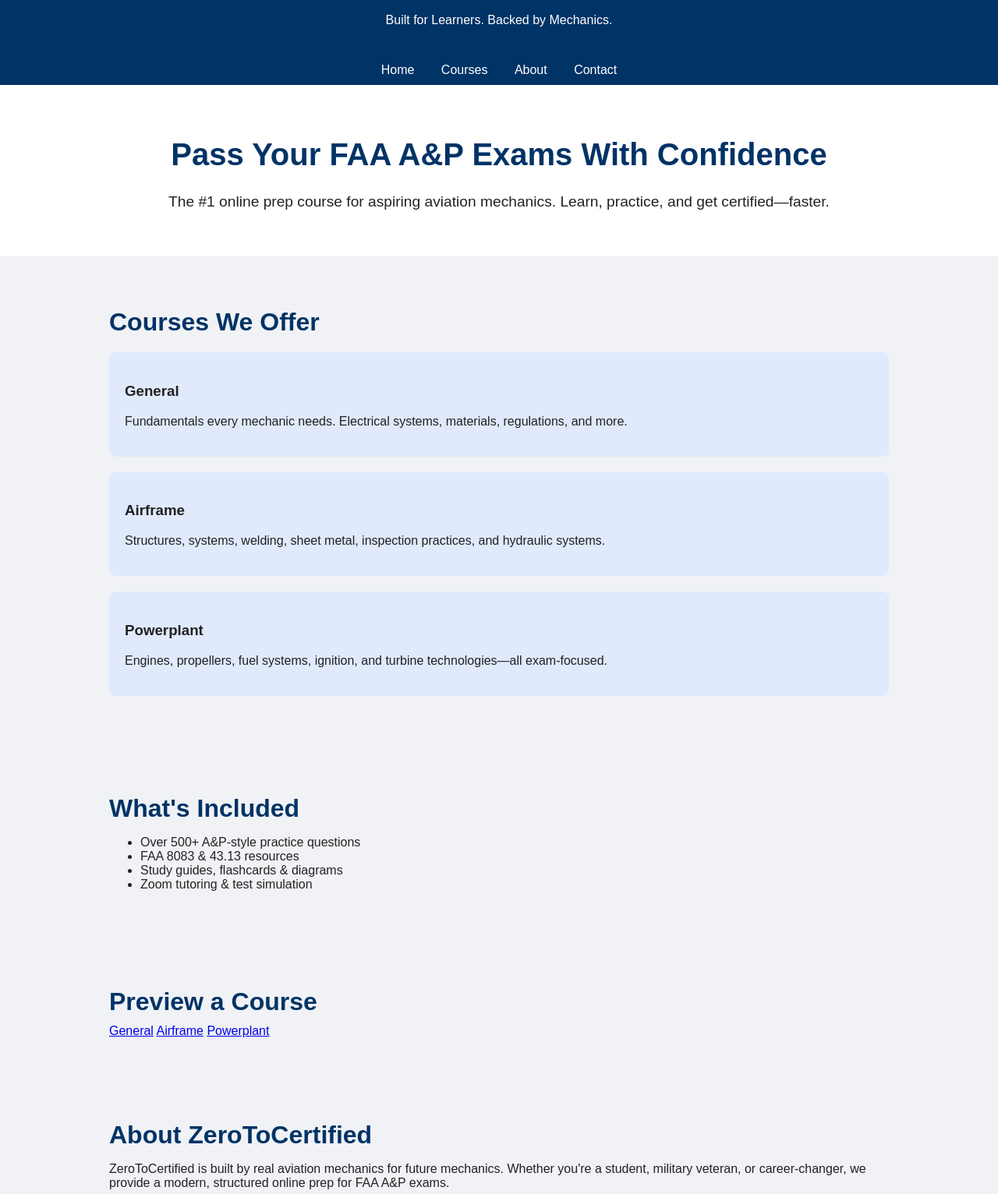
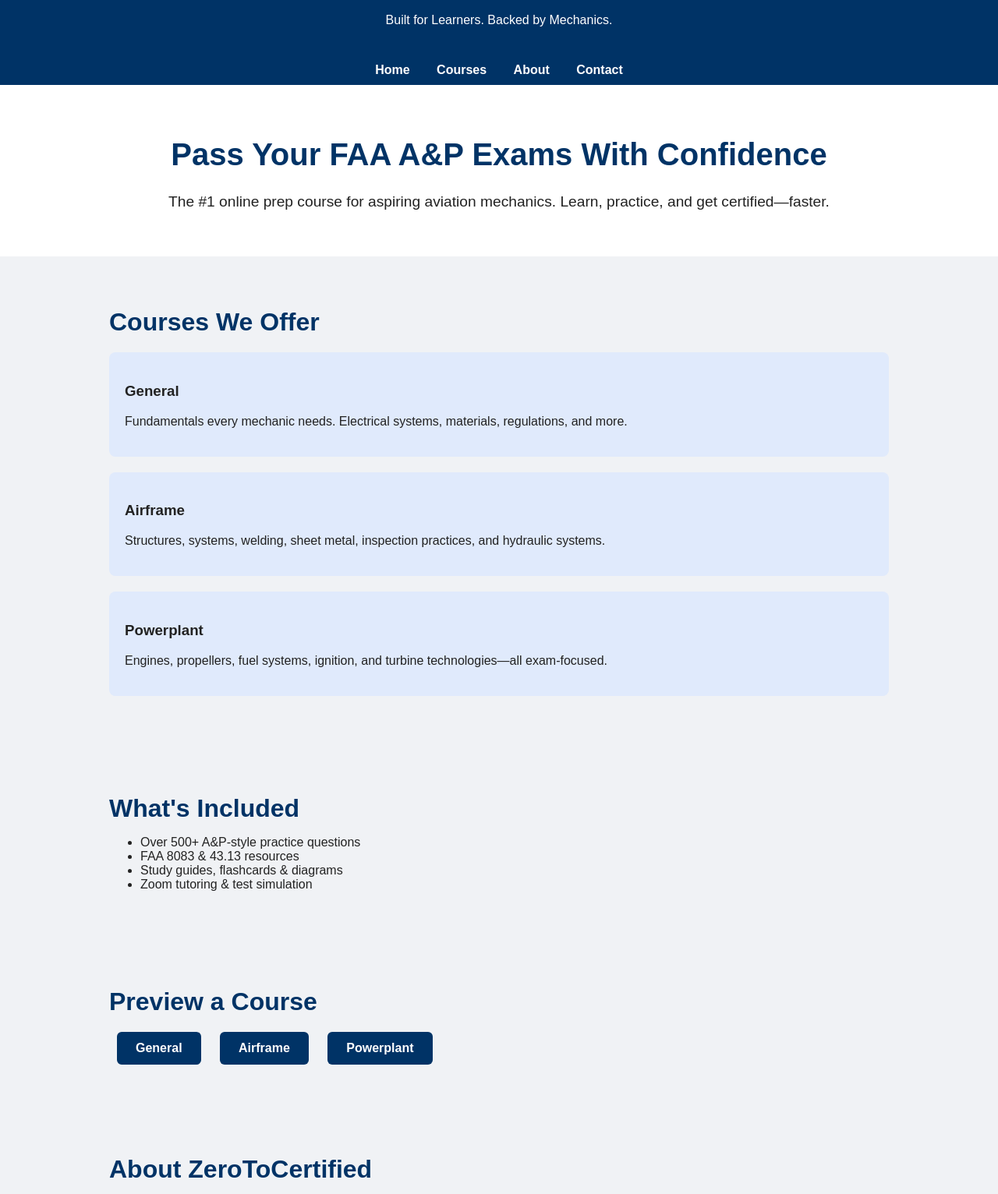
Before and after one commit to skrause01/aviation-site, a plain HTML site: page index.html in a window 1280 px wide. Shown: the part 323-1855 px from the top of the page at 78% size. Drawn offline with Linux system fonts and the light colour scheme.

Commit message:
Update index.html

```diff
--- a/index.html
+++ b/index.html
@@ -31,6 +31,20 @@
     .hero p {
       font-size: 1.2em;
     }
+    nav {
+      background-color: #003366;
+      padding: 10px;
+      text-align: center;
+    }
+    nav a {
+      color: white;
+      margin: 0 15px;
+      text-decoration: none;
+      font-weight: bold;
+    }
+    nav a:hover {
+      text-decoration: underline;
+    }
     .section {
       padding: 40px 20px;
       max-width: 1000px;
@@ -47,6 +61,20 @@
       margin: 20px 0;
       border-radius: 8px;
     }
+    .button-group a {
+      display: inline-block;
+      background-color: #003366;
+      color: white;
+      padding: 12px 24px;
+      margin: 10px;
+      border-radius: 6px;
+      text-decoration: none;
+      font-weight: bold;
+      transition: background 0.3s;
+    }
+    .button-group a:hover {
+      background-color: #0055a5;
+    }
     footer {
       background-color: #003366;
       color: white;
@@ -62,12 +90,14 @@
     <h1 style="display: none;">ZeroToCertified</h1>
     <p>Built for Learners. Backed by Mechanics.</p>
   </header>
-  <nav style="background-color: #003366; padding: 10px; text-align: center;">
-  <a href="index.html" style="color: white; margin: 0 15px; text-decoration: none;">Home</a>
-  <a href="#courses" style="color: white; margin: 0 15px; text-decoration: none;">Courses</a>
-  <a href="#about" style="color: white; margin: 0 15px; text-decoration: none;">About</a>
-  <a href="#contact" style="color: white; margin: 0 15px; text-decoration: none;">Contact</a>
+
+  <nav>
+    <a href="index.html">Home</a>
+    <a href="#courses">Courses</a>
+    <a href="#about">About</a>
+    <a href="#contact">Contact</a>
   </nav>
+
   <div class="hero">
     <h1>Pass Your FAA A&P Exams With Confidence</h1>
     <p>The #1 online prep course for aspiring aviation mechanics. Learn, practice, and get certified—faster.</p>
@@ -101,12 +131,15 @@
       <li>Zoom tutoring & test simulation</li>
     </ul>
   </div>
+
   <!-- Course Preview Buttons -->
   <div class="section" id="courses">
     <h2>Preview a Course</h2>
-  <a href="https://zerotocertified.moodlecloud.com/course/view.php?id=1" target="_blank" style="...">General</a>
-  <a href="https://zerotocertified.moodlecloud.com/course/view.php?id=2" target="_blank" style="...">Airframe</a>
-  <a href="https://zerotocertified.moodlecloud.com/course/view.php?id=3" target="_blank" style="...">Powerplant</a>
+    <div class="button-group">
+      <a href="https://zerotocertified.moodlecloud.com/course/view.php?id=1" target="_blank">General</a>
+      <a href="https://zerotocertified.moodlecloud.com/course/view.php?id=2" target="_blank">Airframe</a>
+      <a href="https://zerotocertified.moodlecloud.com/course/view.php?id=3" target="_blank">Powerplant</a>
+    </div>
   </div>
 
   <!-- About Section -->
@@ -120,6 +153,7 @@
     <h2>Contact Us</h2>
     <p>Email: <a href="mailto:support@zerotocertified.com">support@zerotocertified.com</a></p>
   </div>
+
   <footer>
     <p>&copy; 2025 ZeroToCertified. All rights reserved.</p>
   </footer>
```
Lines whose indentation alone changed are shown as unchanged.
